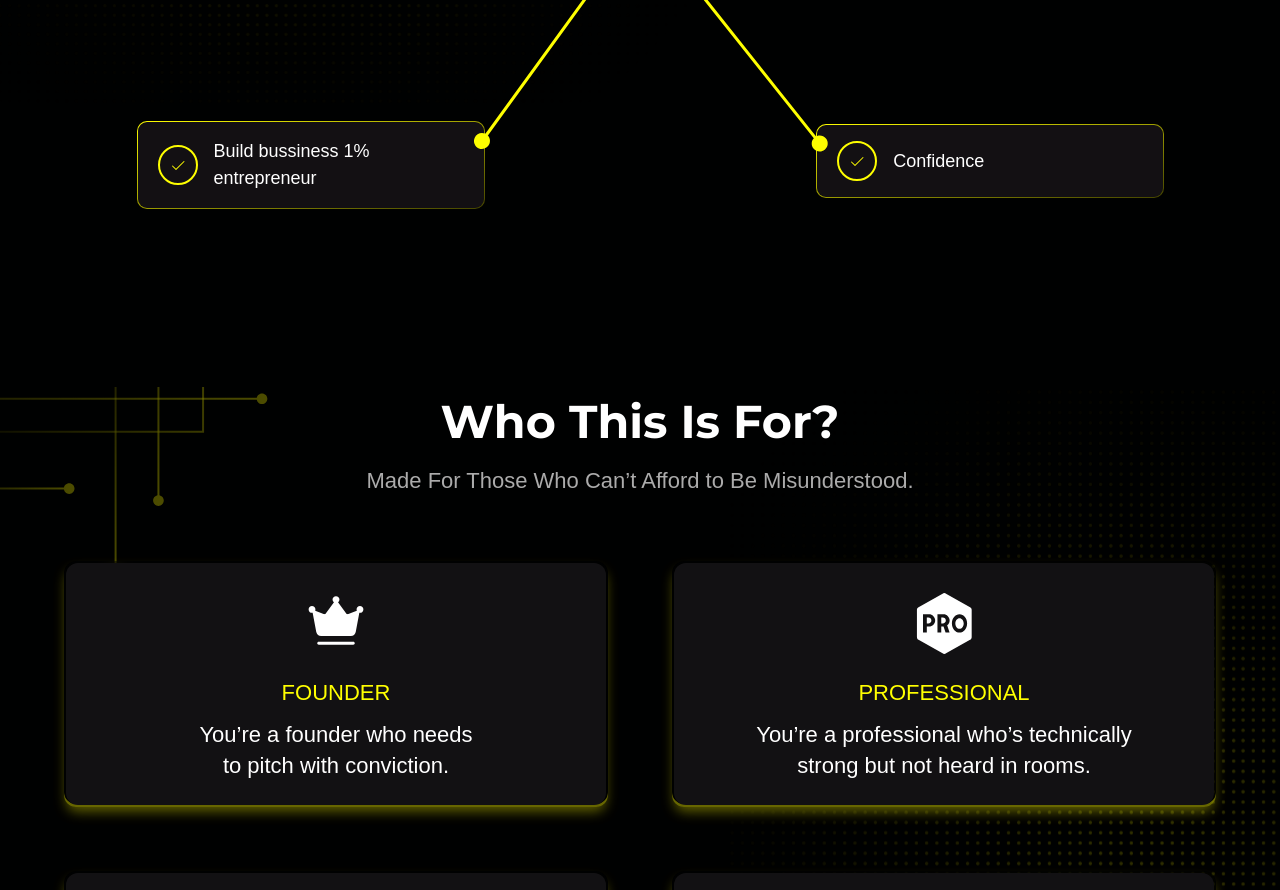
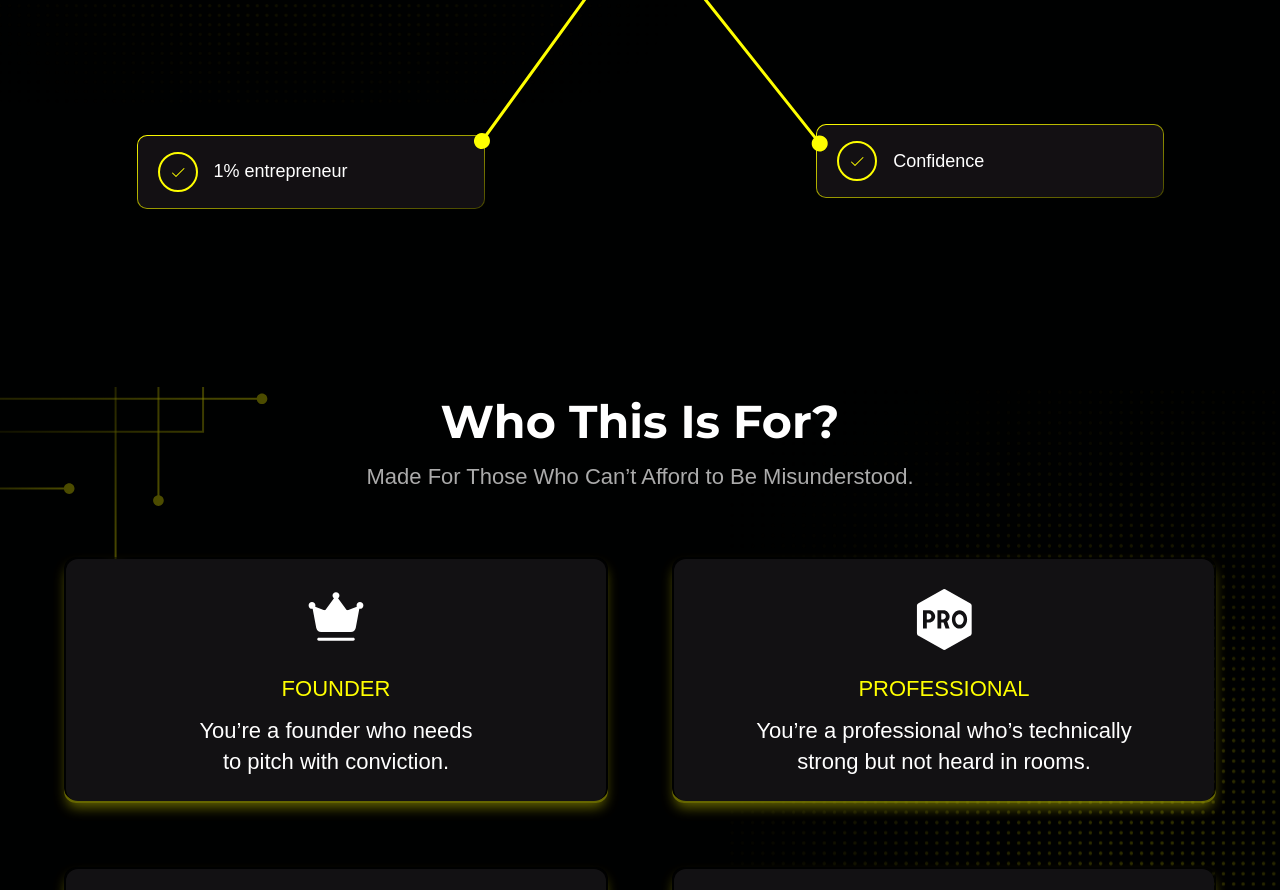
Before and after one commit to yapcapitalist/YC, a React (Vite) app: page / in a window 1280 px wide. Shown: the part 2340-3230 px from the top of the page. Built offline with nearby package versions, Linux system fonts and the light colour scheme; a web font is replaced by a local one.

Commit message:
updated heading bottom space

```diff
--- a/src/components/WhoThisIsFor.jsx
+++ b/src/components/WhoThisIsFor.jsx
@@ -91,7 +91,7 @@ export default function WhoThisIsFor() {
 
             </div>
 
-            <h2 className="relative text-[#FFFF00] mb-2 !z-10">
+            <h2 className="relative text-[#FFFF00] mb-1 !z-10">
                 Who This Is For?
             </h2>
             <p className=" relative !text-[#ABABAB] max-w-xl mx-auto mb-8 sm:mb-16 z-10">
--- a/src/components/WhyYc.jsx
+++ b/src/components/WhyYc.jsx
@@ -19,7 +19,7 @@ const benefits = [
         className: "bottom-[19.2%] right-[10%] sm:bottom-[-9.8%] sm:right-[4.5%]"
     },
     {
-        title: "Build bussiness 1% entrepreneur",
+        title: "1% entrepreneur",
         className: "bottom-[14%] left-[28%] -translate-x-1/2 sm:bottom-[-11.6%] sm:left-[21.4%]"
     },
     {
```
